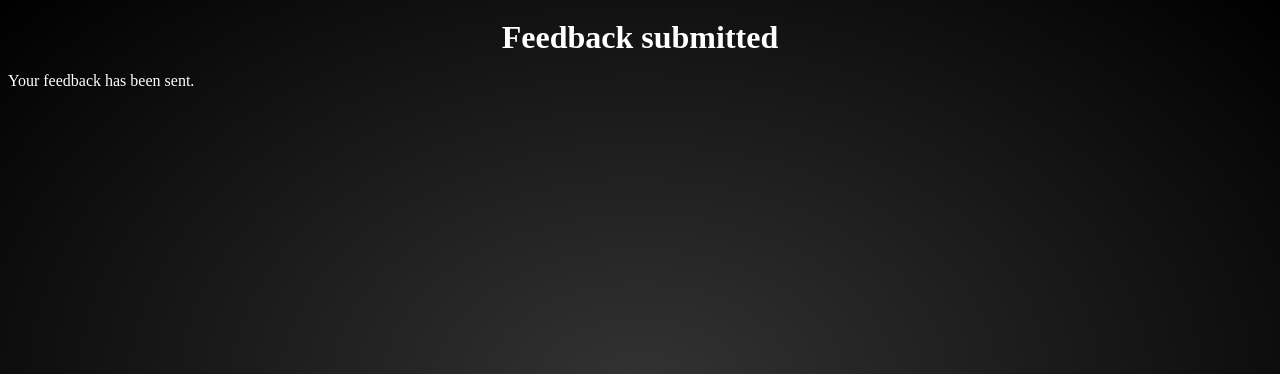
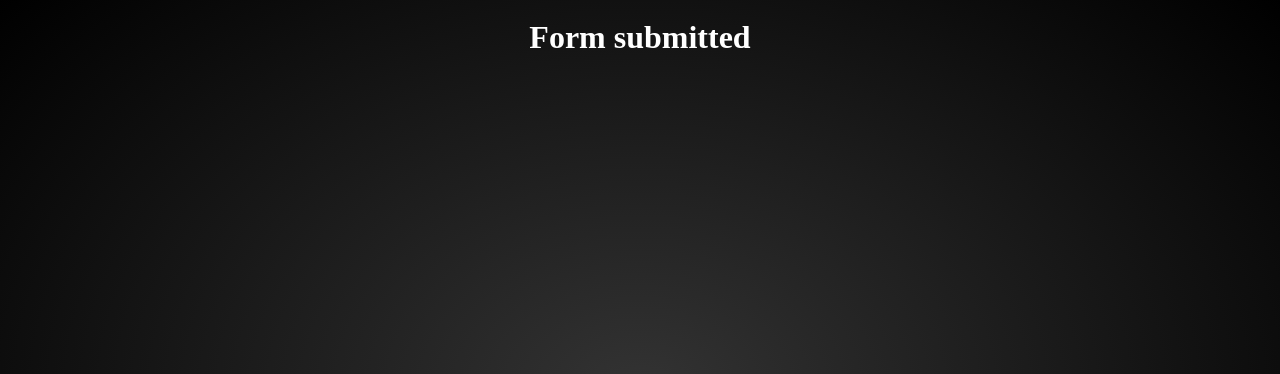
Before and after one commit to gmayer12/CEET-353-Project, a PHP site: page /processorder.php in a window 1280 px wide. Shown: the part 46-420 px from the top of the page. Run offline with PHP 8.4, Linux system fonts and the light colour scheme; data that the repository does not hold is empty.

Commit message:
updated processorder

```diff
--- a/processorder.php
+++ b/processorder.php
@@ -24,17 +24,12 @@ require 'header.html'; // Include the header
 					   "Customer email: ".$email."\n".
 					   "Customer comments:\n".strtoupper($feedback)."\n";
 
-		$fromaddress = "From: webserver@example.com" ."\r\n".
-						"Cc: 19ggallagher@gmail.com" ."\r\n".
-						"Reply-To: ggallag4@emich.edu";
-
 
 		//invoke mail() function to send mail
 		mail($toaddress, $subject, $mailcontent, $fromaddress);
 		?>
 
-    <h1>Feedback submitted</h1>
-    <p>Your feedback has been sent.</p>
+    <h1>Form submitted</h1>
 
 	</body>
 </html>
--- a/styles.css
+++ b/styles.css
@@ -55,3 +55,9 @@ h1 {
     display: inline-block;
     text-align: center;
 }
+
+.cart {
+    text-align: center;
+    margin-bottom: 0px;
+    margin-top: 65px;
+}
```
